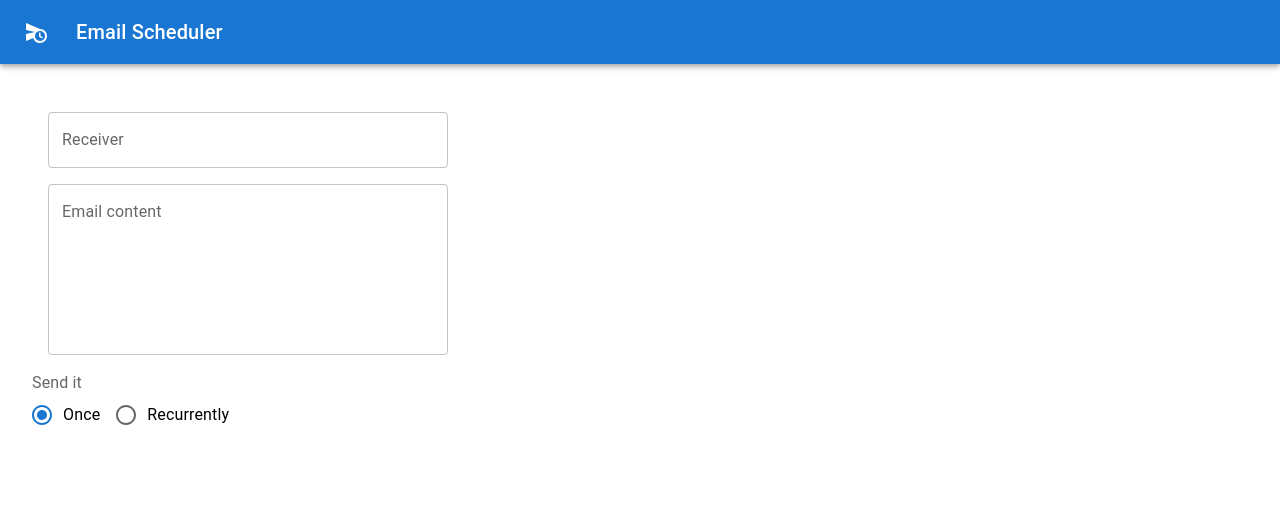
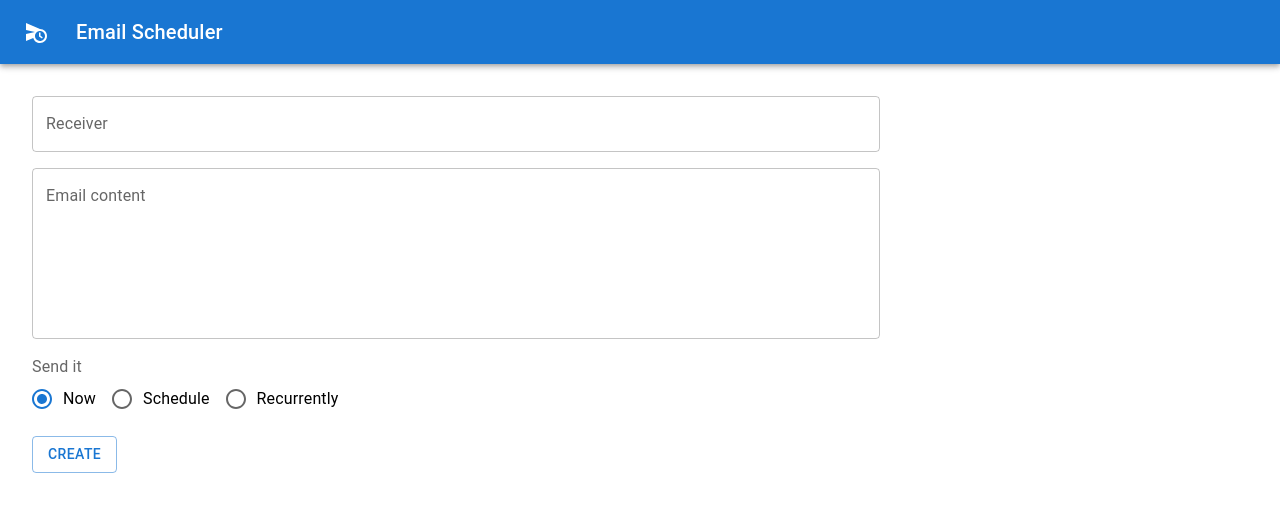
Before and after one commit to aYo-dev/email-scheduler-monorepo, a React (Create React App) app: page / in a window 1280 px wide. Shown: the top 512 px of the page. Built offline with nearby package versions, Linux system fonts and the light colour scheme.

Commit message:
integrate useApi hook

```diff
--- a/src/components/EmailScheduleForm.tsx
+++ b/src/components/EmailScheduleForm.tsx
@@ -1,9 +1,21 @@
-import { Box, FormControl, FormControlLabel, FormLabel, Radio, RadioGroup, Stack, TextField, Typography } from "@mui/material";
+import {
+  Box,
+  Button,
+  FormControl,
+  FormControlLabel,
+  FormLabel,
+  Radio,
+  RadioGroup,
+  Stack,
+  TextField,
+  Typography,
+} from "@mui/material";
 import { equals } from "ramda";
-import { useMemo, useState } from "react";
+import { useEffect, useMemo, useState } from "react";
 import { useApi } from "../hooks/useApi";
 import EndSelect from "./EndOptions";
 import Repeat from "./Repeat";
+
 
 type EndOptions = 'never' | 'on' | 'after';
 
@@ -12,7 +24,36 @@ export const EmailScheduleForm = () => {
   const [end, setEnd] = useState('never');
   const [receiver, setReceiver] = useState('');
   const [content, setContent] = useState('');
-  const [sendingType, setSendingType] = useState('once');
+  const [sendingType, setSendingType] = useState('now');
+  const [when, setWhen] = useState(null);
+
+  const {
+    isLoading,
+    isError, // show message on error
+    sendRequest,
+    responseData,
+  } = useApi(null);
+
+  const onSubmit = () => {
+    const requestData = {
+      receiver,
+      content,
+      sendingType,
+      when,
+    };
+    // TODO: validate requestData first
+    sendRequest({
+      url: `http://localhost:3006/email`,
+      method: 'post',
+      data: requestData,
+    });
+  }
+
+  useEffect(() => {
+    // TODO: show proper message
+    console.log('response', responseData);
+    // TODO: reset the form
+  }, [responseData]);
 
   const handleDayChange = (selectedDays: string[]) => {
     selectDays(selectedDays);
@@ -22,7 +63,7 @@ export const EmailScheduleForm = () => {
 
   return (
     <>
-      <Stack spacing={2} padding={2} sx={{maxWidth: '400px'}}>
+      <Stack spacing={2}>
         <TextField
           label="Receiver"
           value={receiver}
@@ -38,16 +79,18 @@ export const EmailScheduleForm = () => {
           rows={6}
         />
       </Stack>
-      <Box>
+      <Box marginTop={2}>
         <FormControl>
           <FormLabel id="demo-radio-buttons-group-label">Send it</FormLabel>
           <RadioGroup
             row
-            defaultValue="once"
+            defaultValue="now"
             name="send-it"
             onChange={(v) => setSendingType(v.target.value)}
           >
-            <FormControlLabel value="once" control={<Radio />} label="Once" />
+
+            <FormControlLabel value="now" control={<Radio />} label="Now" />
+            <FormControlLabel value="schedule" control={<Radio />} label="Schedule" />
             <FormControlLabel value="recurrently" control={<Radio />} label="Recurrently" />
           </RadioGroup>
         </FormControl>
@@ -57,6 +100,9 @@ export const EmailScheduleForm = () => {
         <Repeat handleChange={handleDayChange} values={selectedDays}/>
         <EndSelect onEndTypeChange={setEnd}/>
       </Box>}
+      <Box marginTop={2}>
+        <Button variant="outlined" onClick={onSubmit}>Create</Button>
+      </Box>
     </>
   );
 }
```
